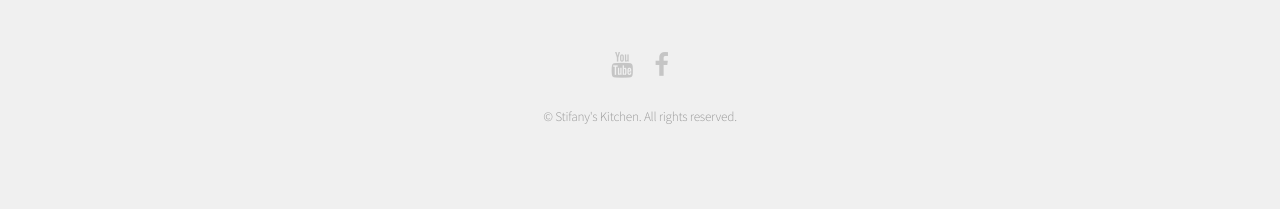
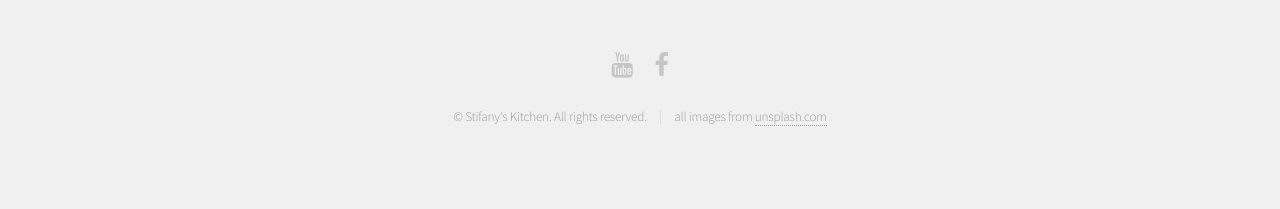
Before and after one commit to stifanys-kitchen/stifanys-kitchen.github.io, a Jekyll site: the page built from index.html, in a window 1280 px wide. Shown: the part 1984-2193 px from the top of the page. Built offline with Jekyll 4.4.1, drawn with Linux system fonts in a browser that asks for light colours; the list of posts is cut into pages by our own code.

Commit message:
updated footer to include attribution to unsplash.com

```diff
--- a/_includes/footer.html
+++ b/_includes/footer.html
@@ -6,7 +6,7 @@
 					<li><a href="https://www.youtube.com/channel/UCPmoNvNMQHouibYJvaA8ZDw?view_as=subscriber" class="icon fa-facebook"><span class="label">Facebook</span></a></li>
 				</ul>
 				<ul class="copyright">
-					<li>&copy; Stifany's Kitchen. All rights reserved.</li>
+					<li>&copy; Stifany's Kitchen. All rights reserved.<li>all images from <a href="http://www.unsplash.com">unsplash.com</a></li></li>
 				</ul>
 			</footer>
 
```
